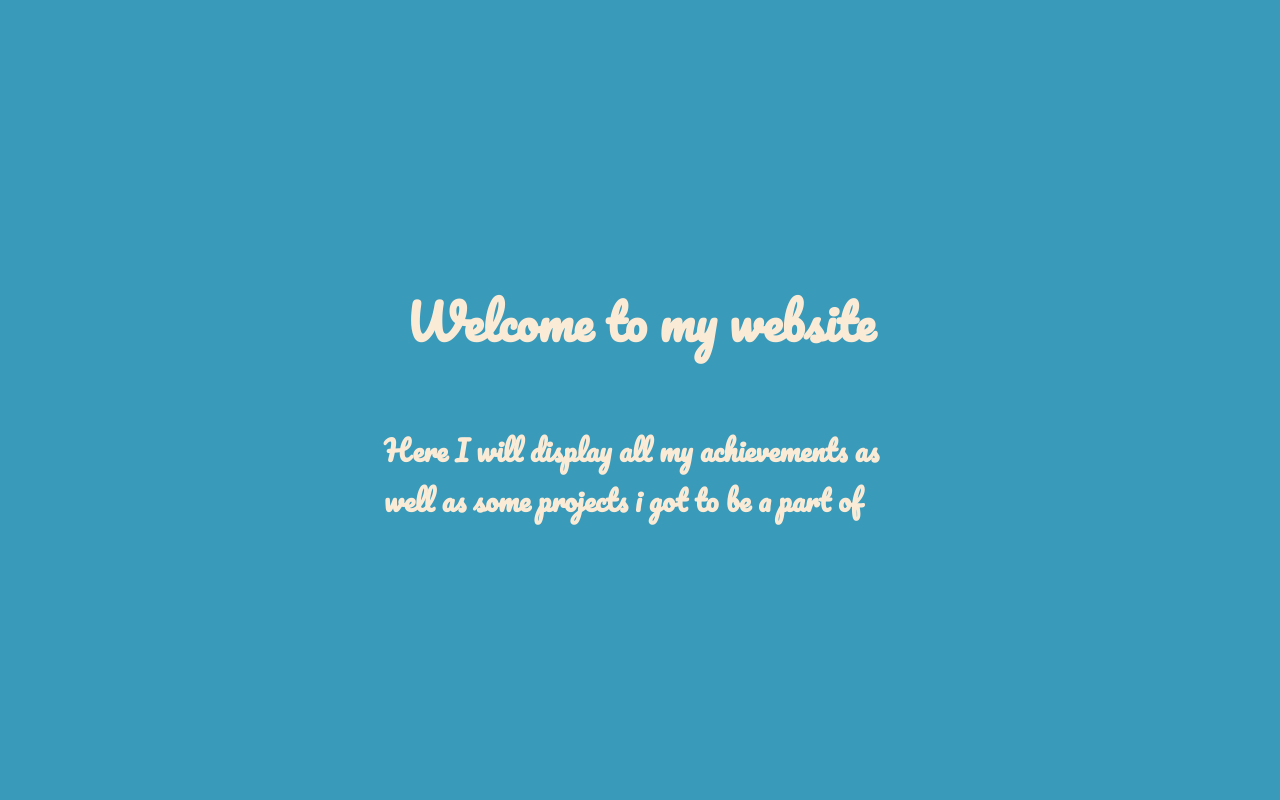
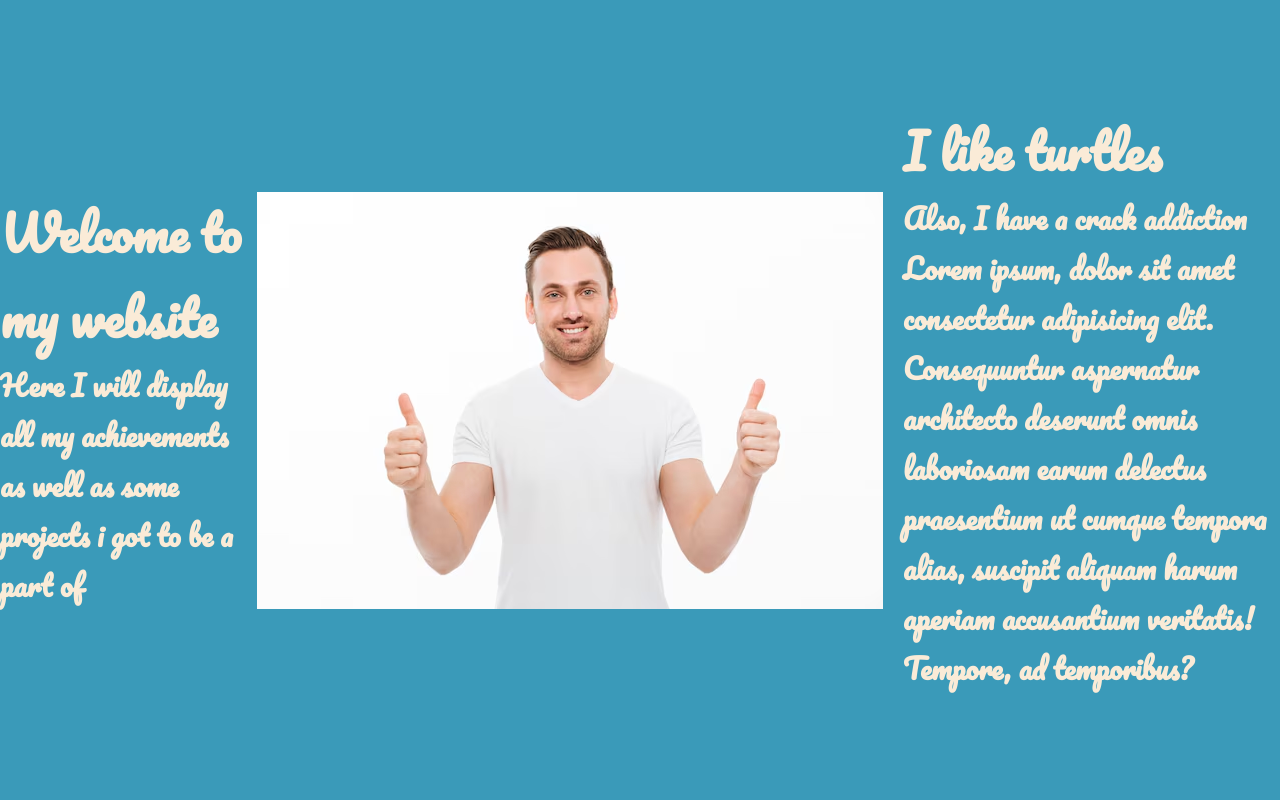
Before and after one commit to Vincent007super/Portfolio, a PHP site: page / in a window 1280 px wide. Run offline with PHP 8.4, Linux system fonts and the light colour scheme.

Commit message:
Ground works laid for multiple layers
Added CSS for the current and future added "layers" of the website

Also added image to second layer, and a great image at that!

```diff
--- a/index.html
+++ b/index.html
@@ -15,7 +15,7 @@
 <body>
     <div id="back" class="back1"></div>
     <div class="wrapper">
-    <div class="wrapper1">
+        <div class="wrapper1" id="title_wrapper">
             <h1 id="title">
                 Welcome to my website
             </h1>
@@ -23,8 +23,19 @@
                 Here I will display all my achievements as well as some projects i got to be a part of
             </h3>
         </div>
+        <div class="wrapper1" id="about_me">
+            <img src="media/img/thumbs.png" alt="man">
+            <div class="wrapper2">
+                <h1>I like turtles</h1>
+                <h3>Also, I have a crack addiction
+                    Lorem ipsum, dolor sit amet consectetur adipisicing elit. Consequuntur aspernatur architecto
+                    deserunt omnis laboriosam earum delectus praesentium ut cumque tempora alias, suscipit aliquam harum
+                    aperiam accusantium veritatis! Tempore, ad temporibus?</h3>
+            </div>
+        </div>
     </div>
 </body>
 <script src="codes/Javascript/scroll.js"></script>
 <script src="codes/Javascript/fontSizes.js"></script>
+
 </html>
--- a/styles/style.css
+++ b/styles/style.css
@@ -6,6 +6,10 @@ body {
 
 html {
     height: 0;
+}
+
+* {
+    margin: 0;
 }
 
 .wrapper {
@@ -23,5 +27,20 @@ html {
     flex-direction: column;
     align-items: center;
     justify-content: center;
-    max-width: 40vw;
+    gap: 2%;
 }
+
+.wrapper2 {
+    display: flex;
+    flex-direction: column;
+    gap: 2%;
+}
+
+#title_wrapper {
+    max-width: 40%;
+}
+
+#about_me {
+    max-width: 90%;
+    flex-direction: row;
+}
```
Also changed, not shown: media/img/thumbs.png (added). Lines whose indentation alone changed are shown as unchanged.
